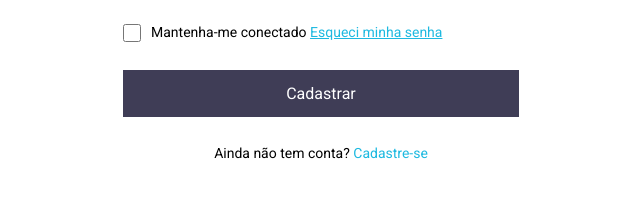
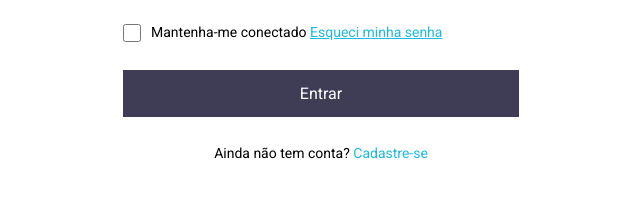
Before and after one commit to deniscoelho-js/Desafio-02-HTC-Formulario, a plain HTML site: page login.html in a window 1280 px wide. Shown: the part 285-482 px from the top of the page, 319-959 px from the left. Drawn offline with Linux system fonts and the light colour scheme.

Commit message:
atualizacao

```diff
--- a/login.html
+++ b/login.html
@@ -50,7 +50,7 @@
               </p>
             </div>
             <div class="button">
-              <button>Cadastrar</button>
+              <button>Entrar</button>
             </div>
             <div class="enter-now">
               <p>
```
